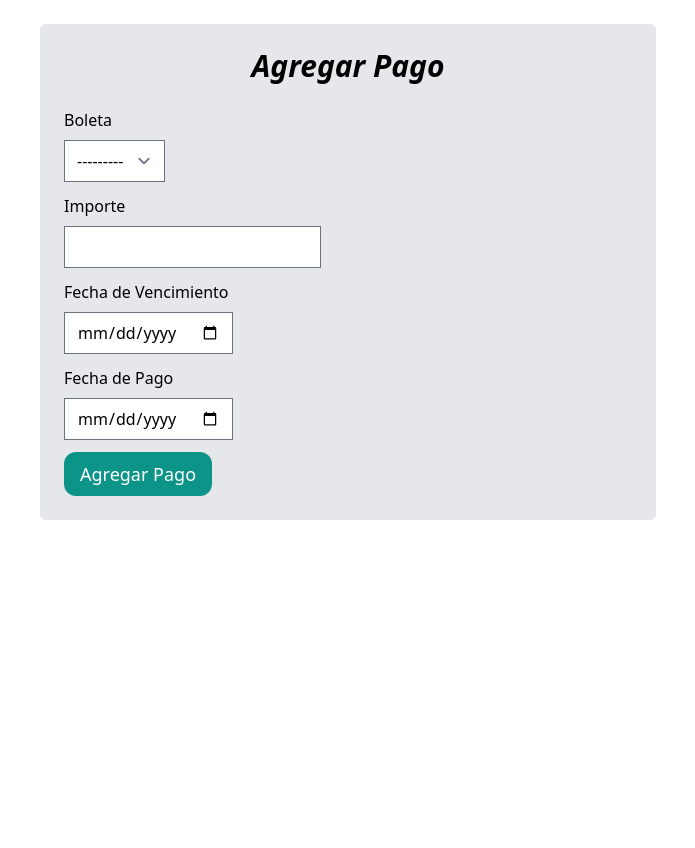
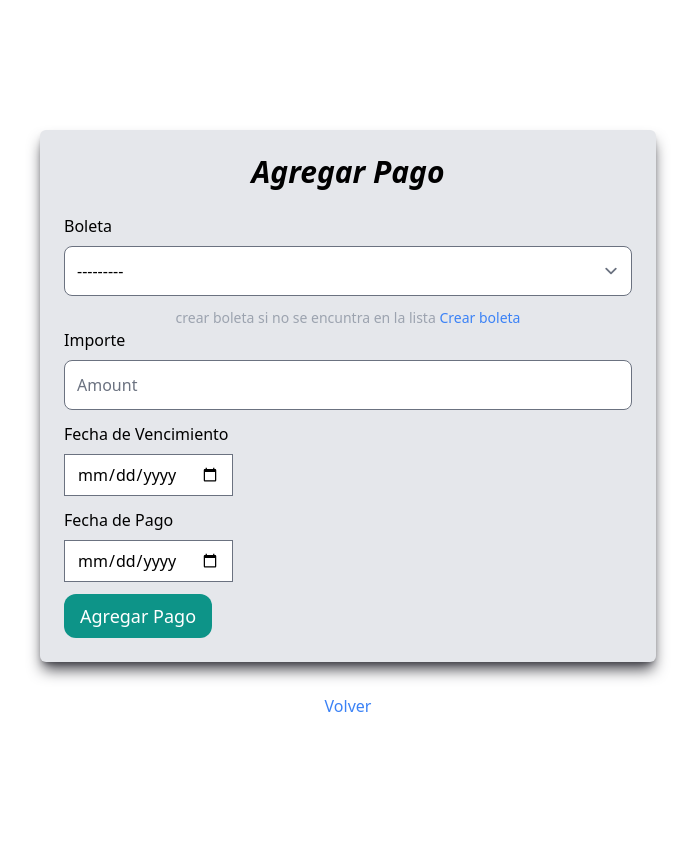
Before and after one commit to EnriqueKloosterman/Control_de-Pagos, a Django app: page /payments/add/ in a window 1280 px wide. Shown: the whole page, without its empty margins (292-987 px from the left). Before the commit the page ends 520 px from the top, so only its background shows below. Run offline with Django 5.2, Linux system fonts and the light colour scheme; a user stored in the database is signed in; data comes from the database, SQL or seed files in the repository; both versions use the stored data as it was after the commit; some libraries are stand-ins or nearby versions.

Commit message:
agragado creacion de boleta

```diff
--- a/core/forms.py
+++ b/core/forms.py
@@ -3,12 +3,31 @@
 from django.contrib.auth.forms import AuthenticationForm, UserCreationForm
 from django.shortcuts import render
 
-
+class BoletaForm(forms.ModelForm):
+    class Meta:
+        model = models.Boleta
+        fields = ('name', )
+        widgets = {
+            'name': forms.TextInput(attrs={
+                'class': 'w-full p-3 rounded-lg',
+                'placeholder': 'Boleta'
+            })
+        }
 class PaymentsForm(forms.ModelForm):
     class Meta:
         model = models.Payment
         fields = ['boleta', 'amount', 'payment_due', 'payment_day', 'payed']
         widgets = {
+            'boleta': forms.Select(attrs={
+                'class': 'w-full p-3 rounded-lg'
+            }),
+            'amount': forms.NumberInput(attrs={
+                'class': 'w-full p-3 rounded-lg',
+                'placeholder': 'Amount'
+            }),
+            'payed': forms.CheckboxInput(attrs={
+                'class': 'w-full p-3 rounded-lg',
+            }),
             'payment_due': forms.DateInput(attrs={'type': 'date'}),
             'payment_day': forms.DateInput(attrs={'type': 'date'}),
         }
--- a/core/templates/core/add_payment.html
+++ b/core/templates/core/add_payment.html
@@ -2,7 +2,8 @@
 {% block title %}Agregage pago{% endblock  %}
 
 {% block content %}
-    <div class="w-full md:w-1/2 mx-auto p-6 bg-gray-200 rounded-md">
+<div class="min-h-screen flex items-center justify-center flex-col">
+    <div class="w-full md:w-1/2 mx-auto p-6 bg-gray-200 rounded-md shadow-lg shadow-zinc-700">
         <h2 class="mb-6 text-3xl font-semibold text-center italic">Agregar Pago</h2>
 
         <form method="post">
@@ -12,6 +13,8 @@
                 <label class="inline-block mb-2">Boleta</label><br>
                 {{ form.boleta }}
             </div>
+
+            <p class="text-center text-sm text-gray-400">crear boleta si no se encuntra en la lista <a href="{% url 'core:new_boleta' %}" class="text-blue-500 hover:underline"> Crear boleta</a></p>
 
             <div class="mb-3">
                 <label class="inline-block mb-2">Importe</label><br>
@@ -42,4 +45,6 @@
             </button>
         </form>
     </div>
+    <p class="text-center mt-8"><a href="{% url 'core:payment_list' %}" class=" text-blue-500 hover:underline">Volver</a></p>
+</div>
 {% endblock %}
--- a/core/templates/core/login.html
+++ b/core/templates/core/login.html
@@ -3,7 +3,7 @@
 {% block content %}
 <div class="min-h-screen flex items-center justify-center">
     <div class="w-full md:w-1/2 mx-auto p-6 bg-gray-200 rounded-md">
-        <h1 class="mb-6 text-3xl">Login</h1>
+        <h2 class="mb-6 text-3xl">Login</h2>
 
         <form method="post" action="{% url 'core:login' %}">
             {% csrf_token %}
--- a/core/urls.py
+++ b/core/urls.py
@@ -13,5 +13,6 @@
     path('payments/edit/<int:payment_id>/', views.edit_payment, name='edit_payment'),
     path('register/', views.register, name='register'),
     path('login/', auth_views.LoginView.as_view(template_name='core/login.html', authentication_form=LoginForm), name='login'),
-    path('logout/', LogoutView.as_view(next_page='/'), name='logout')
+    path('logout/', LogoutView.as_view(next_page='/'), name='logout'),
+    path('payment/boleta', views.new_boleta, name='new_boleta')
 ]
--- a/core/views.py
+++ b/core/views.py
@@ -1,7 +1,7 @@
 from django.shortcuts import render, redirect
 from django.contrib.auth.decorators import login_required
 from .models import Boleta, Payment
-from .forms import RegisterForm, LoginForm, PaymentsForm
+from .forms import RegisterForm, LoginForm, PaymentsForm, BoletaForm
 from django.contrib.auth.forms import AuthenticationForm
 from datetime import datetime
 
@@ -106,3 +106,16 @@
         form = LoginForm()
 
     return render(request, 'core/login.html', {'form': form})
+
+
+@login_required
+def new_boleta(request):
+    if request.method == 'POST':
+        form = BoletaForm(request.POST)
+        if form.is_valid():
+            boleta = form.save(commit=False)
+            boleta.save()
+            return redirect('core:add_payment')
+    else:
+        form = BoletaForm()
+    return render(request, 'core/add_boleta.html', {'form': form})
--- a/theme/static/css/dist/styles.css
+++ b/theme/static/css/dist/styles.css
@@ -808,12 +808,16 @@
   margin-bottom: 1.5rem;
 }
 
+.mt-4 {
+  margin-top: 1rem;
+}
+
 .mt-6 {
   margin-top: 1.5rem;
 }
 
-.mt-4 {
-  margin-top: 1rem;
+.mt-8 {
+  margin-top: 2rem;
 }
 
 .block {
@@ -962,28 +987,12 @@
   background-color: rgb(255 255 255 / var(--tw-bg-opacity));
 }
 
-.bg-blue-600 {
-  --tw-bg-opacity: 1;
-  background-color: rgb(37 99 235 / var(--tw-bg-opacity));
+.p-2 {
+  padding: 0.5rem;
 }
 
-.bg-red-500 {
-  --tw-bg-opacity: 1;
-  background-color: rgb(239 68 68 / var(--tw-bg-opacity));
-}
-
-.bg-rose-50 {
-  --tw-bg-opacity: 1;
-  background-color: rgb(255 241 242 / var(--tw-bg-opacity));
-}
-
-.bg-rose-200 {
-  --tw-bg-opacity: 1;
-  background-color: rgb(254 205 211 / var(--tw-bg-opacity));
-}
-
-.p-2 {
-  padding: 0.5rem;
+.p-3 {
+  padding: 0.75rem;
 }
 
 .p-4 {
@@ -994,8 +1003,8 @@
   padding: 1.5rem;
 }
 
-.p-3 {
-  padding: 0.75rem;
+.p-8 {
+  padding: 2rem;
 }
 
 .px-4 {
@@ -1089,22 +1077,18 @@
   line-height: 1.75rem;
 }
 
+.text-sm {
+  font-size: 0.875rem;
+  line-height: 1.25rem;
+}
+
 .text-xl {
   font-size: 1.25rem;
   line-height: 1.75rem;
 }
 
-.text-sm {
-  font-size: 0.875rem;
-  line-height: 1.25rem;
-}
-
 .font-bold {
   font-weight: 700;
-}
-
-.font-semibold {
-  font-weight: 600;
 }
 
 .font-extrabold {
@@ -1127,24 +1115,14 @@
   letter-spacing: 0em;
 }
 
+.text-blue-500 {
+  --tw-text-opacity: 1;
+  color: rgb(59 130 246 / var(--tw-text-opacity));
+}
+
 .text-gray-500 {
   --tw-text-opacity: 1;
   color: rgb(107 114 128 / var(--tw-text-opacity));
-}
-
-.text-teal-600 {
-  --tw-text-opacity: 1;
-  color: rgb(13 148 136 / var(--tw-text-opacity));
-}
-
-.text-white {
-  --tw-text-opacity: 1;
-  color: rgb(255 255 255 / var(--tw-text-opacity));
-}
-
-.text-blue-500 {
-  --tw-text-opacity: 1;
-  color: rgb(59 130 246 / var(--tw-text-opacity));
 }
 
 .text-gray-600 {
@@ -1167,15 +1145,36 @@
   color: rgb(220 38 38 / var(--tw-text-opacity));
 }
 
-.text-teal-500 {
+.text-teal-600 {
   --tw-text-opacity: 1;
-  color: rgb(20 184 166 / var(--tw-text-opacity));
+  color: rgb(13 148 136 / var(--tw-text-opacity));
+}
+
+.text-white {
+  --tw-text-opacity: 1;
+  color: rgb(255 255 255 / var(--tw-text-opacity));
+}
+
+.text-gray-400 {
+  --tw-text-opacity: 1;
+  color: rgb(156 163 175 / var(--tw-text-opacity));
 }
 
 .shadow-md {
   --tw-shadow: 0 4px 6px -1px rgb(0 0 0 / 0.1), 0 2px 4px -2px rgb(0 0 0 / 0.1);
   --tw-shadow-colored: 0 4px 6px -1px var(--tw-shadow-color), 0 2px 4px -2px var(--tw-shadow-color);
   box-shadow: var(--tw-ring-offset-shadow, 0 0 #0000), var(--tw-ring-shadow, 0 0 #0000), var(--tw-shadow);
+}
+
+.shadow-lg {
+  --tw-shadow: 0 10px 15px -3px rgb(0 0 0 / 0.1), 0 4px 6px -4px rgb(0 0 0 / 0.1);
+  --tw-shadow-colored: 0 10px 15px -3px var(--tw-shadow-color), 0 4px 6px -4px var(--tw-shadow-color);
+  box-shadow: var(--tw-ring-offset-shadow, 0 0 #0000), var(--tw-ring-shadow, 0 0 #0000), var(--tw-shadow);
+}
+
+.shadow-zinc-700 {
+  --tw-shadow-color: #3f3f46;
+  --tw-shadow: var(--tw-shadow-colored);
 }
 
 .transition {
```
Also changed, not shown: other parts of theme/static/css/dist/styles.css (+37 -42 lines), core/templates/core/add_boleta.html (added, +29 -0 lines), db.sqlite3. Lines whose indentation alone changed are shown as unchanged.
